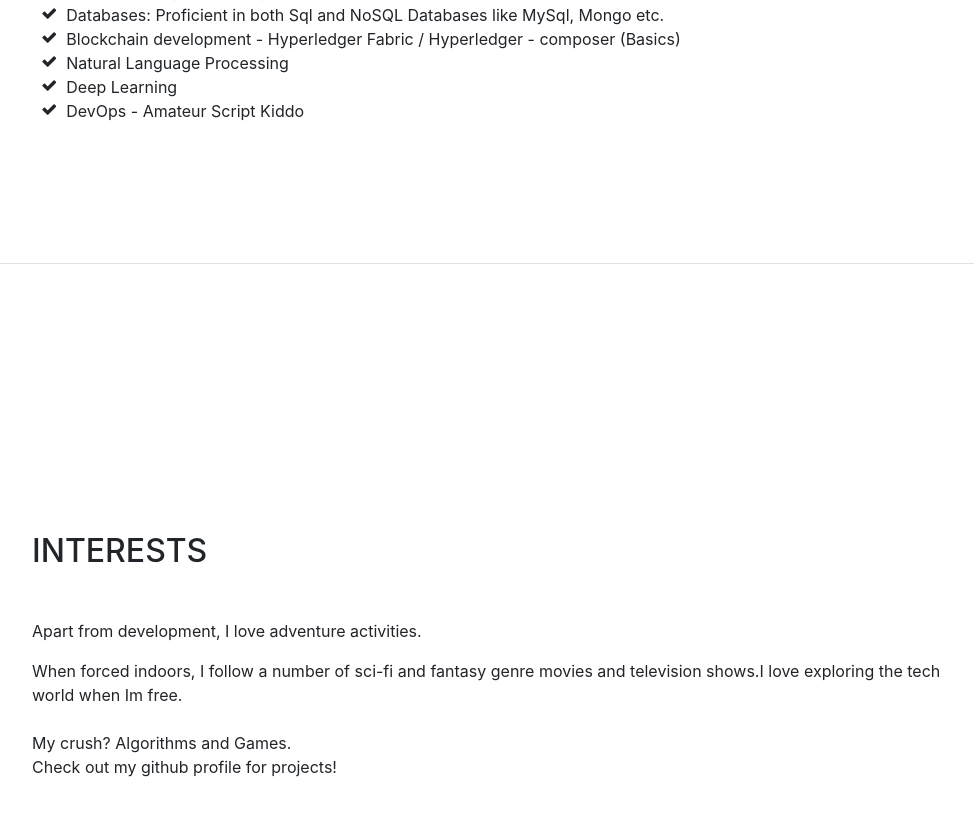
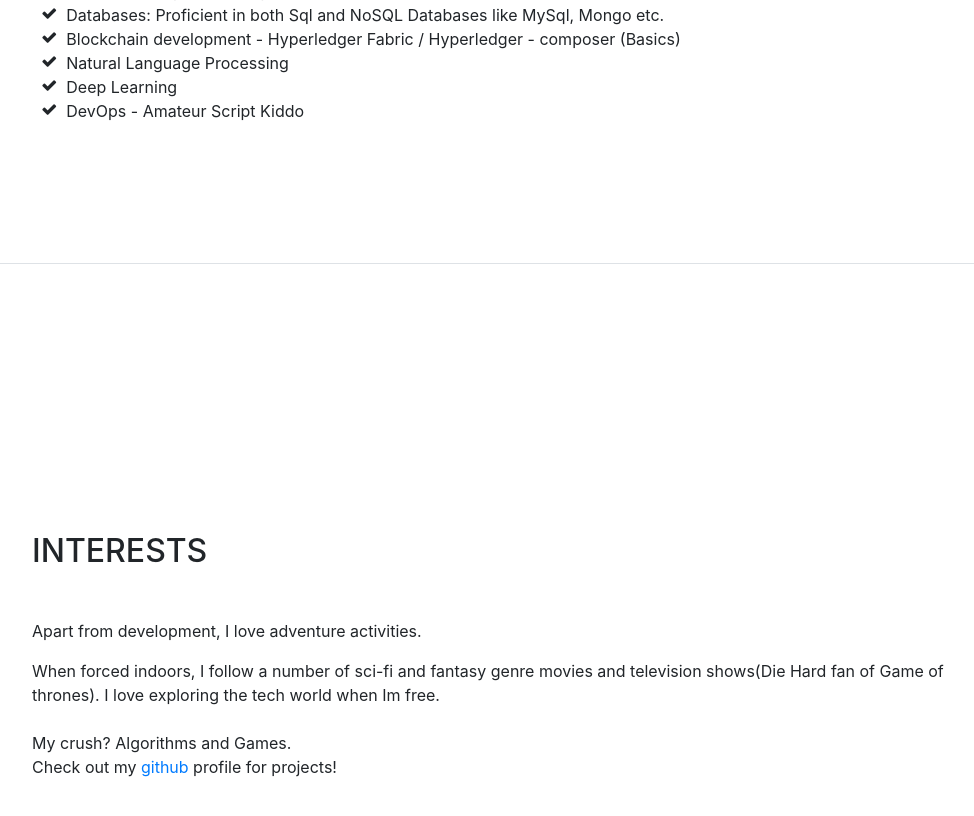
Before and after one commit to SangameswaranRS/sangameswaranrs.github.io, a website with bundled scripts: page index.html in a window 1280 px wide. Shown: the part 2936-3752 px from the top of the page, without its empty margins (288-1262 px from the left). Built offline with nearby package versions, Linux system fonts and the light colour scheme; a web font is replaced by a local one.

Commit message:
pupdatej2019

```diff
--- a/index.html
+++ b/index.html
@@ -236,8 +236,8 @@
         <div class="my-auto">
           <h2 class="mb-5">Interests</h2>
           <p>Apart from development, I love adventure activities.</p>
-          <p class="mb-0">When forced indoors, I follow a number of sci-fi and fantasy genre movies and television shows.I love exploring the tech world when Im free.<br><br> My crush? Algorithms and Games.</p>
-          <p>Check out my github profile for projects!</p>
+          <p class="mb-0">When forced indoors, I follow a number of sci-fi and fantasy genre movies and television shows(Die Hard fan of Game of thrones). I love exploring the tech world when Im free.<br><br> My crush? Algorithms and Games.</p>
+          <p>Check out my <a href="https://github.com/SangameswaranRS">github</a> profile for projects!</p>
         </div>
       </section>
 
```
